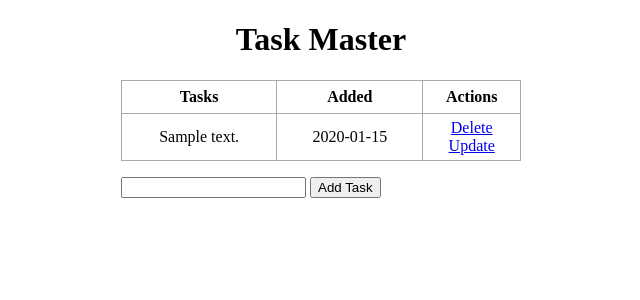
After one commit to renganathanr/RenganFlaskTodo, a Flask app: page /title/1/tasks in a window 1280 px wide. The commit adds this page. Shown: the top 300 px of the page, without its empty margins (319-959 px from the left). Run offline with Flask 2, Linux system fonts and the light colour scheme; tables that the repository leaves empty hold one stand-in row (values such as "Sample post").

Commit message:
tasks feature added

```diff
--- a/flasktodo/routes.py
+++ b/flasktodo/routes.py
@@ -1,7 +1,7 @@
 from flask import render_template, redirect, url_for, request
 from flasktodo import app, db
 from flasktodo.forms import TodoForm
-from flasktodo.models import Title
+from flasktodo.models import Title, Task
 
 @app.route('/')
 def home():
@@ -9,31 +9,61 @@ def home():
     form = TodoForm()
     return render_template('home.html', form=form, titles=titles)
 
-@app.route('/<name>/add', methods=['GET', 'POST'])
-def add_content(name):
+@app.route('/title/add', methods=['GET', 'POST'])
+def add_title():
     form = TodoForm()
     if form.validate_on_submit():
-        if name == 'title':
-            title = Title(content=form.content.data)
-            db.session.add(title)
-            db.session.commit()
+        title = Title(content=form.content.data)
+        db.session.add(title)
+        db.session.commit()
         return redirect(url_for('home'))
 
-@app.route('/<int:id>/delete')
-def delete_content(id):
-    title_to_delete = Title.query.get_or_404(id)
-    db.session.delete(title_to_delete)
+@app.route('/title/<int:id>/delete')
+def delete_title(id):
+    title = Title.query.get_or_404(id)
+    db.session.delete(title)
     db.session.commit()
     return redirect(url_for('home'))
 
-@app.route('/<int:id>/update', methods=['GET', 'POST'])
-def update_content(id):
-    title_to_update = Title.query.get_or_404(id)
+@app.route('/title/<int:id>/update', methods=['GET', 'POST'])
+def update_title(id):
+    title = Title.query.get_or_404(id)
     form = TodoForm()
     if form.validate_on_submit():
-        title_to_update.content = form.content.data
+        title.content = form.content.data
         db.session.commit()
         return redirect(url_for('home'))
     elif request.method == 'GET':
-        form.content.data = title_to_update.content
+        form.content.data = title.content
     return render_template('update_content.html', form=form)
+
+@app.route('/title/<int:id>/tasks', methods=['GET', 'POST'])
+def tasks(id):
+    title_to_add_tasks = Title.query.get(id)
+    tasks = title_to_add_tasks.tasks.all()
+    form = TodoForm()
+    if form.validate_on_submit():
+        task = Task(content=form.content.data, title=title_to_add_tasks)
+        db.session.add(task)
+        db.session.commit()
+        return redirect(url_for('tasks', id=title_to_add_tasks.id))
+    return render_template('tasks.html', form=form, tasks=tasks)
+
+@app.route('/task/<int:id>/delete')
+def delete_task(id):
+    task = Task.query.get_or_404(id)
+    db.session.delete(task)
+    db.session.commit()
+    return redirect(url_for('tasks', id=task.title_id))
+
+@app.route('/task/<int:id>/update', methods=['GET', 'POST'])
+def update_task(id):
+    task = Task.query.get_or_404(id)
+    form = TodoForm()
+    if form.validate_on_submit():
+        task.content = form.content.data
+        db.session.commit()
+        return redirect(url_for('tasks', id=task.title_id))
+    elif request.method == 'GET':
+        form.content.data = task.content
+    return render_template('update_content.html', task=task, form=form)
--- /dev/null
+++ b/flasktodo/templates/tasks.html
@@ -0,0 +1,36 @@
+{% extends 'base.html' %}
+
+{% block body %}
+    <div class="content">
+        <p>
+            {% if tasks|length < 1 %}
+            <h2>There are no tasks. Create one below!</h2>
+            {% else %}
+            <table>
+                <tr>
+                    <th>Tasks</th>
+                    <th>Added</th>
+                    <th>Actions</th>
+                </tr>
+                {% for task in tasks %}
+                <tr>
+                    <td>{{ task.content }}</td>
+                    <td>{{ task.date_created.date() }}</td>
+                    <td>
+                        <a href="{{ url_for('delete_task', id=task.id) }}">Delete</a><br>
+                        <a href="{{ url_for('update_task', id=task.id) }}">Update</a>
+                    </td>
+                </tr>
+                {% endfor %}
+            </table>
+            {% endif %}
+        </p>
+        <p>
+            <form action="" method='POST'>
+                {{ form.hidden_tag() }}
+                {{ form.content }}
+                <input type="submit" value="Add Task">
+            </form>
+        </p>
+    </div>
+{% endblock body %}
--- a/flasktodo/templates/update_content.html
+++ b/flasktodo/templates/update_content.html
@@ -3,10 +3,14 @@
 {% block body %}
     <div class="content">
         <p>
-            <form method='POST' action="">
+            <form action="" method='POST'>
                 {{ form.hidden_tag() }}
                 {{ form.content }}
+                {% if task %}
+                <input type="submit" value="Update Task">
+                {% else %}
                 <input type="submit" value="Update Title">
+                {% endif %}
             </form>
         </p>
     </div>
--- a/run.py
+++ b/run.py
@@ -1,6 +1,6 @@
 from flasktodo import app, db
-from flasktodo.models import Title
+from flasktodo.models import Title, Task
 
 @app.shell_context_processor
 def make_shell_context():
-    return {'db': db, 'Title': Title}
+    return {'db': db, 'Title': Title, 'Task': Task}
```
Also changed, not shown: flasktodo/models.py (+10 -0 lines), flasktodo/templates/home.html (+4 -4 lines), migrations/versions/f4c99054f1ce_tasks_table.py (added, +37 -0 lines).
